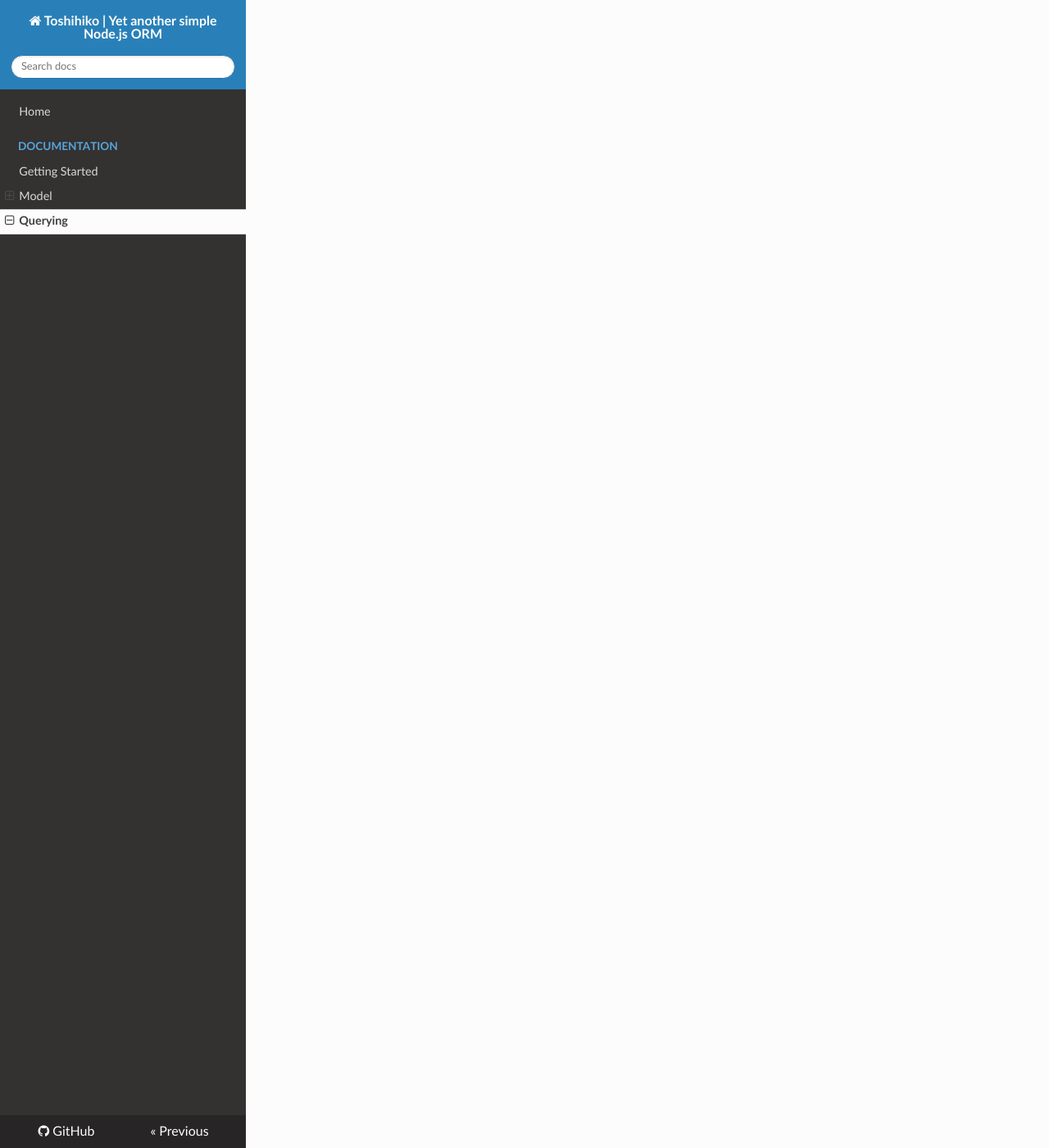
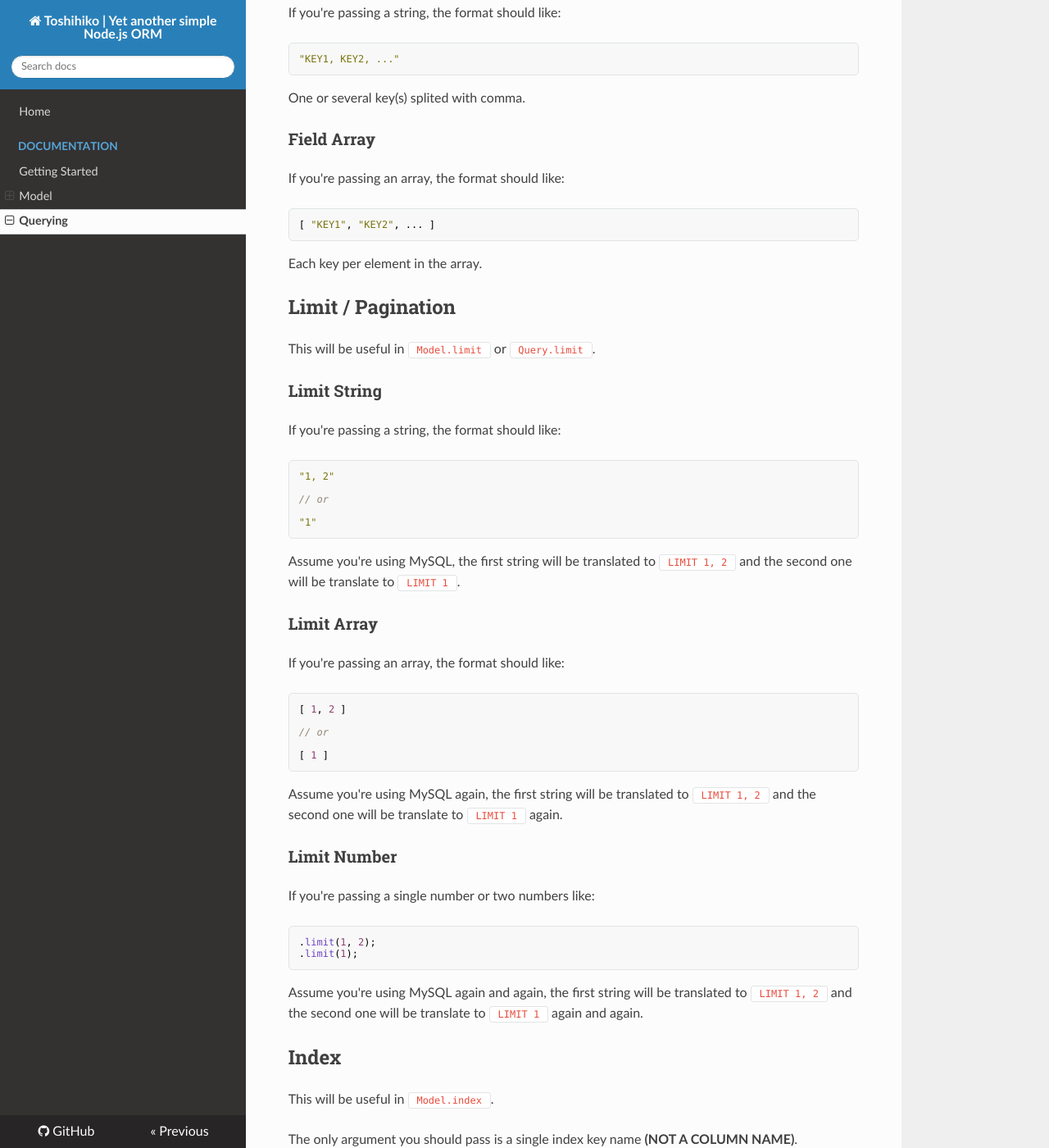
Before and after one commit to toshihikojs/Toshihiko, an MkDocs documentation site: the page built from docs/querying.md, in a window 1280 px wide and 1400 px high, scrolled down 3520 px. Shown: the whole window at 82% size. Built offline with MkDocs 1.6.1, drawn with Linux system fonts in a browser that asks for light colours; nearby versions of some CDN libraries; old or Windows-style settings are respelled for this version of MkDocs; some of the changed text lies outside the part shown.

Commit message:
docs: add some other querying format

````diff
--- a/docs/querying.md
+++ b/docs/querying.md
@@ -172,3 +172,125 @@ If you're passing an array, the format should like:
 ```
 
 Each key should be one element of the array, and each of their format may reference above.
+
+## Field
+
+This will be useful in `Model.field` / `Model.fields` or `Query.field` / `Query.fields`.
+
+### Field String
+
+If you're passing a string, the format should like:
+
+```javascript
+"KEY1, KEY2, ..."
+```
+
+One or several key(s) splited with comma.
+
+### Field Array
+
+If you're passing an array, the format should like:
+
+```javascript
+[ "KEY1", "KEY2", ... ]
+```
+
+Each key per element in the array.
+
+## Limit / Pagination
+
+This will be useful in `Model.limit` or `Query.limit`.
+
+### Limit String
+
+If you're passing a string, the format should like:
+
+```javascript
+"1, 2"
+
+// or
+
+"1"
+```
+
+Assume you're using MySQL, the first string will be translated to `LIMIT 1, 2` and the second one will be translate
+to `LIMIT 1`.
+
+### Limit Array
+
+If you're passing an array, the format should like:
+
+```javascript
+[ 1, 2 ]
+
+// or
+
+[ 1 ]
+```
+
+Assume you're using MySQL again, the first string will be translated to `LIMIT 1, 2` and the second one will be translate
+to `LIMIT 1` again.
+
+### Limit Number
+
+If you're passing a single number or two numbers like:
+
+```javascript
+.limit(1, 2);
+.limit(1);
+```
+
+Assume you're using MySQL again and again, the first string will be translated to `LIMIT 1, 2` and the second one will
+be translate to `LIMIT 1` again and again.
+
+## Index
+
+This will be useful in `Model.index`.
+
+The only argument you should pass is a single index key name **(NOT A COLUMN NAME)**.
+
+eg. If you've created an index key named `this_is_an_index` and you want to forcely use this index while querying, you
+only need to pass the key name `this_is_an_index` into `.index()`.
+
+## Crowd Update
+
+This will be useful in `Model.update(data, callback)`.
+
+The `data` should be an object and format like:
+
+```javascript
+{
+    KEY1: SPECIFIED_VALUE,
+    KEY2: ROW_COMMAND
+}
+```
+
+### Specified Value
+
+You only need to consider the value of the key-value pair is a specified value.
+
+eg.
+
+```javascript
+{
+    a: 1,
+    b: "2"
+}
+```
+
+`a` will be updated to 1 and `b` will be updated to "2".
+
+### Raw Command
+
+String wrapped with `{{` / `}}` will be considered as a raw command. Substring inside of `{{` / `}}` is the raw command.
+
+eg.
+
+```javascript
+{
+    a: "{{a + 1}}",
+    b: "{{BIT_COUNT(a ^ 1)}}"
+}
+```
+
+Assume you're using MySQL, `data` above will be translate to `SET a = a + 1, b = BIT_COUNT(a ^ 1)`.
````
Also changed, not shown: other parts of docs/querying.md (+3 -3 lines), docs/model/usage.md (+8 -0 lines).
